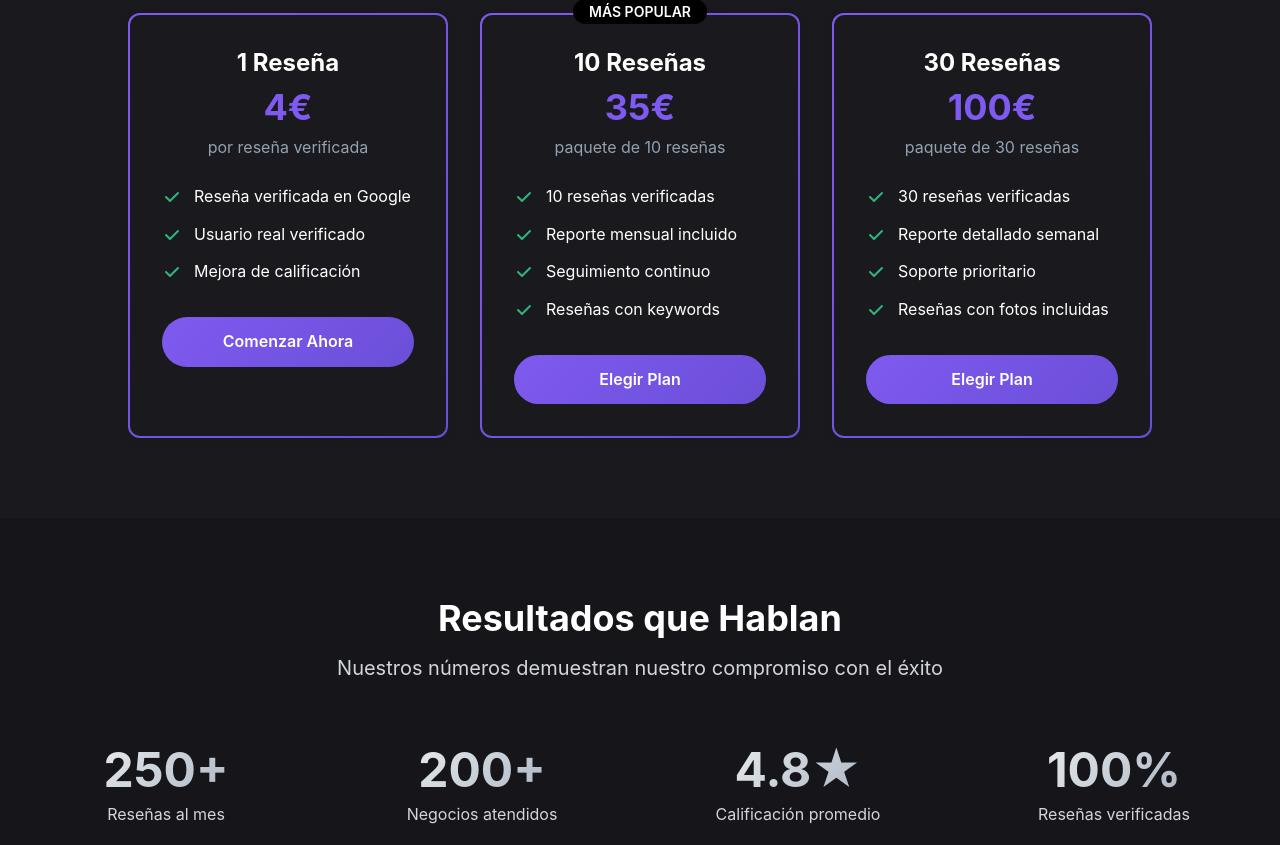
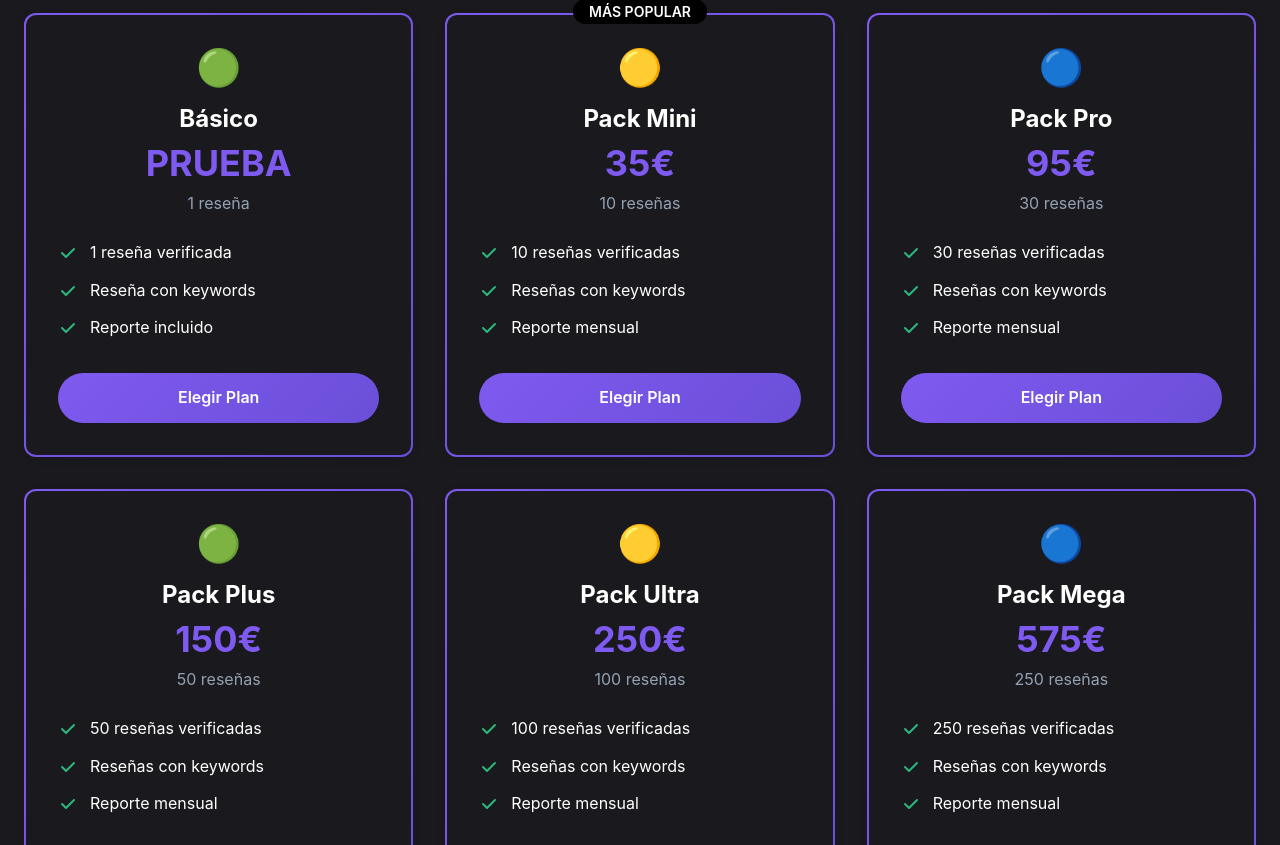
Before and after one commit to AXELRAYO990/ElRESENADOR, a React (Vite) app: page / in a window 1280 px wide. Shown: the part 1515-2360 px from the top of the page. Built offline with nearby package versions, Linux system fonts and the light colour scheme.

Commit message:
Actualizado pricing con 6 nuevos planes: Básico, Pack Mini, Pack Pro, Pack Plus, Pack Ultra y Pack Mega

```diff
--- a/src/App.tsx
+++ b/src/App.tsx
@@ -123,46 +123,50 @@ function App() {
             </p>
           </div>
 
-          <div className="grid md:grid-cols-3 gap-8 max-w-5xl mx-auto">
+          <div className="grid md:grid-cols-2 lg:grid-cols-3 gap-8 max-w-7xl mx-auto">
+            {/* Plan Básico */}
             <div className="price-card-elegant p-8 rounded-xl shadow-elegant">
               <div className="text-center mb-6">
-                <h3 className="text-2xl font-bold text-headline mb-2">1 Reseña</h3>
-                <div className="text-4xl font-bold highlight mb-2">4€</div>
-                <p className="text-paragraph">por reseña verificada</p>
+                <div className="text-4xl mb-4">🟢</div>
+                <h3 className="text-2xl font-bold text-headline mb-2">Básico</h3>
+                <div className="text-4xl font-bold highlight mb-2">PRUEBA</div>
+                <p className="text-paragraph">1 reseña</p>
               </div>
               <ul className="space-y-3 mb-8">
                 <li className="flex items-center">
                   <svg className="w-5 h-5 text-success mr-3" fill="currentColor" viewBox="0 0 20 20">
                     <path fillRule="evenodd" d="M16.707 5.293a1 1 0 010 1.414l-8 8a1 1 0 01-1.414 0l-4-4a1 1 0 011.414-1.414L8 12.586l7.293-7.293a1 1 0 011.414 0z" clipRule="evenodd" />
                   </svg>
-                  Reseña verificada en Google
+                  1 reseña verificada
                 </li>
                 <li className="flex items-center">
                   <svg className="w-5 h-5 text-success mr-3" fill="currentColor" viewBox="0 0 20 20">
                     <path fillRule="evenodd" d="M16.707 5.293a1 1 0 010 1.414l-8 8a1 1 0 01-1.414 0l-4-4a1 1 0 011.414-1.414L8 12.586l7.293-7.293a1 1 0 011.414 0z" clipRule="evenodd" />
                   </svg>
-                  Usuario real verificado
+                  Reseña con keywords
                 </li>
                 <li className="flex items-center">
                   <svg className="w-5 h-5 text-success mr-3" fill="currentColor" viewBox="0 0 20 20">
                     <path fillRule="evenodd" d="M16.707 5.293a1 1 0 010 1.414l-8 8a1 1 0 01-1.414 0l-4-4a1 1 0 011.414-1.414L8 12.586l7.293-7.293a1 1 0 011.414 0z" clipRule="evenodd" />
                   </svg>
-                  Mejora de calificación
+                  Reporte incluido
                 </li>
               </ul>
-              <a href="https://wa.me/34632425771?text=Hola,%20me%20interesa%20el%20paquete%20de%201%20reseña%20por%204€" target="_blank" rel="noopener noreferrer" className="w-full btn-elegant py-3 rounded-lg font-semibold block text-center">
-                Comenzar Ahora
+              <a href="https://wa.me/34632425771?text=Hola,%20me%20interesa%20el%20plan%20básico%20de%20prueba%20con%201%20reseña" target="_blank" rel="noopener noreferrer" className="w-full btn-elegant py-3 rounded-lg font-semibold block text-center">
+                Elegir Plan
               </a>
             </div>
 
+            {/* Pack Mini */}
             <div className="price-card-elegant p-8 rounded-xl shadow-elegant relative border-gradient">
               <div className="absolute -top-4 left-1/2 transform -translate-x-1/2">
                 <span className="bg-black text-white px-4 py-1 rounded-full text-sm font-semibold">MÁS POPULAR</span>
               </div>
               <div className="text-center mb-6">
-                <h3 className="text-2xl font-bold text-headline mb-2">10 Reseñas</h3>
+                <div className="text-4xl mb-4">🟡</div>
+                <h3 className="text-2xl font-bold text-headline mb-2">Pack Mini</h3>
                 <div className="text-4xl font-bold highlight mb-2">35€</div>
-                <p className="text-paragraph">paquete de 10 reseñas</p>
+                <p className="text-paragraph">10 reseñas</p>
               </div>
               <ul className="space-y-3 mb-8">
                 <li className="flex items-center">
@@ -175,31 +179,27 @@ function App() {
                   <svg className="w-5 h-5 text-success mr-3" fill="currentColor" viewBox="0 0 20 20">
                     <path fillRule="evenodd" d="M16.707 5.293a1 1 0 010 1.414l-8 8a1 1 0 01-1.414 0l-4-4a1 1 0 011.414-1.414L8 12.586l7.293-7.293a1 1 0 011.414 0z" clipRule="evenodd" />
                   </svg>
-                  Reporte mensual incluido
+                  Reseñas con keywords
                 </li>
                 <li className="flex items-center">
                   <svg className="w-5 h-5 text-success mr-3" fill="currentColor" viewBox="0 0 20 20">
                     <path fillRule="evenodd" d="M16.707 5.293a1 1 0 010 1.414l-8 8a1 1 0 01-1.414 0l-4-4a1 1 0 011.414-1.414L8 12.586l7.293-7.293a1 1 0 011.414 0z" clipRule="evenodd" />
                   </svg>
-                  Seguimiento continuo
-                </li>
-                <li className="flex items-center">
-                  <svg className="w-5 h-5 text-success mr-3" fill="currentColor" viewBox="0 0 20 20">
-                    <path fillRule="evenodd" d="M16.707 5.293a1 1 0 010 1.414l-8 8a1 1 0 01-1.414 0l-4-4a1 1 0 011.414-1.414L8 12.586l7.293-7.293a1 1 0 011.414 0z" clipRule="evenodd" />
-                  </svg>
-                  Reseñas con keywords
+                  Reporte mensual
                 </li>
               </ul>
-              <a href="https://wa.me/34632425771?text=Hola,%20me%20interesa%20el%20paquete%20de%2010%20reseñas%20por%2035€" target="_blank" rel="noopener noreferrer" className="w-full btn-elegant py-3 rounded-lg font-semibold block text-center">
+              <a href="https://wa.me/34632425771?text=Hola,%20me%20interesa%20el%20pack%20mini%20de%2010%20reseñas%20por%2035€" target="_blank" rel="noopener noreferrer" className="w-full btn-elegant py-3 rounded-lg font-semibold block text-center">
                 Elegir Plan
               </a>
             </div>
 
+            {/* Pack Pro */}
             <div className="price-card-elegant p-8 rounded-xl shadow-elegant">
               <div className="text-center mb-6">
-                <h3 className="text-2xl font-bold text-headline mb-2">30 Reseñas</h3>
-                <div className="text-4xl font-bold highlight mb-2">100€</div>
-                <p className="text-paragraph">paquete de 30 reseñas</p>
+                <div className="text-4xl mb-4">🔵</div>
+                <h3 className="text-2xl font-bold text-headline mb-2">Pack Pro</h3>
+                <div className="text-4xl font-bold highlight mb-2">95€</div>
+                <p className="text-paragraph">30 reseñas</p>
               </div>
               <ul className="space-y-3 mb-8">
                 <li className="flex items-center">
@@ -212,22 +212,115 @@ function App() {
                   <svg className="w-5 h-5 text-success mr-3" fill="currentColor" viewBox="0 0 20 20">
                     <path fillRule="evenodd" d="M16.707 5.293a1 1 0 010 1.414l-8 8a1 1 0 01-1.414 0l-4-4a1 1 0 011.414-1.414L8 12.586l7.293-7.293a1 1 0 011.414 0z" clipRule="evenodd" />
                   </svg>
-                  Reporte detallado semanal
+                  Reseñas con keywords
                 </li>
                 <li className="flex items-center">
                   <svg className="w-5 h-5 text-success mr-3" fill="currentColor" viewBox="0 0 20 20">
                     <path fillRule="evenodd" d="M16.707 5.293a1 1 0 010 1.414l-8 8a1 1 0 01-1.414 0l-4-4a1 1 0 011.414-1.414L8 12.586l7.293-7.293a1 1 0 011.414 0z" clipRule="evenodd" />
                   </svg>
-                  Soporte prioritario
+                  Reporte mensual
+                </li>
+              </ul>
+              <a href="https://wa.me/34632425771?text=Hola,%20me%20interesa%20el%20pack%20pro%20de%2030%20reseñas%20por%2095€" target="_blank" rel="noopener noreferrer" className="w-full btn-elegant py-3 rounded-lg font-semibold block text-center">
+                Elegir Plan
+              </a>
+            </div>
+
+            {/* Pack Plus */}
+            <div className="price-card-elegant p-8 rounded-xl shadow-elegant">
+              <div className="text-center mb-6">
+                <div className="text-4xl mb-4">🟢</div>
+                <h3 className="text-2xl font-bold text-headline mb-2">Pack Plus</h3>
+                <div className="text-4xl font-bold highlight mb-2">150€</div>
+                <p className="text-paragraph">50 reseñas</p>
+              </div>
+              <ul className="space-y-3 mb-8">
+                <li className="flex items-center">
+                  <svg className="w-5 h-5 text-success mr-3" fill="currentColor" viewBox="0 0 20 20">
+                    <path fillRule="evenodd" d="M16.707 5.293a1 1 0 010 1.414l-8 8a1 1 0 01-1.414 0l-4-4a1 1 0 011.414-1.414L8 12.586l7.293-7.293a1 1 0 011.414 0z" clipRule="evenodd" />
+                  </svg>
+                  50 reseñas verificadas
                 </li>
                 <li className="flex items-center">
                   <svg className="w-5 h-5 text-success mr-3" fill="currentColor" viewBox="0 0 20 20">
                     <path fillRule="evenodd" d="M16.707 5.293a1 1 0 010 1.414l-8 8a1 1 0 01-1.414 0l-4-4a1 1 0 011.414-1.414L8 12.586l7.293-7.293a1 1 0 011.414 0z" clipRule="evenodd" />
                   </svg>
-                  Reseñas con fotos incluidas
+                  Reseñas con keywords
+                </li>
+                <li className="flex items-center">
+                  <svg className="w-5 h-5 text-success mr-3" fill="currentColor" viewBox="0 0 20 20">
+                    <path fillRule="evenodd" d="M16.707 5.293a1 1 0 010 1.414l-8 8a1 1 0 01-1.414 0l-4-4a1 1 0 011.414-1.414L8 12.586l7.293-7.293a1 1 0 011.414 0z" clipRule="evenodd" />
+                  </svg>
+                  Reporte mensual
                 </li>
               </ul>
-              <a href="https://wa.me/34632425771?text=Hola,%20me%20interesa%20el%20paquete%20de%2030%20reseñas%20por%20100€" target="_blank" rel="noopener noreferrer" className="w-full btn-elegant py-3 rounded-lg font-semibold block text-center">
+              <a href="https://wa.me/34632425771?text=Hola,%20me%20interesa%20el%20pack%20plus%20de%2050%20reseñas%20por%20150€" target="_blank" rel="noopener noreferrer" className="w-full btn-elegant py-3 rounded-lg font-semibold block text-center">
+                Elegir Plan
+              </a>
+            </div>
+
+            {/* Pack Ultra */}
+            <div className="price-card-elegant p-8 rounded-xl shadow-elegant">
+              <div className="text-center mb-6">
+                <div className="text-4xl mb-4">🟡</div>
+                <h3 className="text-2xl font-bold text-headline mb-2">Pack Ultra</h3>
+                <div className="text-4xl font-bold highlight mb-2">250€</div>
+                <p className="text-paragraph">100 reseñas</p>
+              </div>
+              <ul className="space-y-3 mb-8">
+                <li className="flex items-center">
+                  <svg className="w-5 h-5 text-success mr-3" fill="currentColor" viewBox="0 0 20 20">
+                    <path fillRule="evenodd" d="M16.707 5.293a1 1 0 010 1.414l-8 8a1 1 0 01-1.414 0l-4-4a1 1 0 011.414-1.414L8 12.586l7.293-7.293a1 1 0 011.414 0z" clipRule="evenodd" />
+                  </svg>
+                  100 reseñas verificadas
+                </li>
+                <li className="flex items-center">
+                  <svg className="w-5 h-5 text-success mr-3" fill="currentColor" viewBox="0 0 20 20">
+                    <path fillRule="evenodd" d="M16.707 5.293a1 1 0 010 1.414l-8 8a1 1 0 01-1.414 0l-4-4a1 1 0 011.414-1.414L8 12.586l7.293-7.293a1 1 0 011.414 0z" clipRule="evenodd" />
+                  </svg>
+                  Reseñas con keywords
+                </li>
+                <li className="flex items-center">
+                  <svg className="w-5 h-5 text-success mr-3" fill="currentColor" viewBox="0 0 20 20">
+                    <path fillRule="evenodd" d="M16.707 5.293a1 1 0 010 1.414l-8 8a1 1 0 01-1.414 0l-4-4a1 1 0 011.414-1.414L8 12.586l7.293-7.293a1 1 0 011.414 0z" clipRule="evenodd" />
+                  </svg>
+                  Reporte mensual
+                </li>
+              </ul>
+              <a href="https://wa.me/34632425771?text=Hola,%20me%20interesa%20el%20pack%20ultra%20de%20100%20reseñas%20por%20250€" target="_blank" rel="noopener noreferrer" className="w-full btn-elegant py-3 rounded-lg font-semibold block text-center">
+                Elegir Plan
+              </a>
+            </div>
+
+            {/* Pack Mega */}
+            <div className="price-card-elegant p-8 rounded-xl shadow-elegant">
+              <div className="text-center mb-6">
+                <div className="text-4xl mb-4">🔵</div>
+                <h3 className="text-2xl font-bold text-headline mb-2">Pack Mega</h3>
+                <div className="text-4xl font-bold highlight mb-2">575€</div>
+                <p className="text-paragraph">250 reseñas</p>
+              </div>
+              <ul className="space-y-3 mb-8">
+                <li className="flex items-center">
+                  <svg className="w-5 h-5 text-success mr-3" fill="currentColor" viewBox="0 0 20 20">
+                    <path fillRule="evenodd" d="M16.707 5.293a1 1 0 010 1.414l-8 8a1 1 0 01-1.414 0l-4-4a1 1 0 011.414-1.414L8 12.586l7.293-7.293a1 1 0 011.414 0z" clipRule="evenodd" />
+                  </svg>
+                  250 reseñas verificadas
+                </li>
+                <li className="flex items-center">
+                  <svg className="w-5 h-5 text-success mr-3" fill="currentColor" viewBox="0 0 20 20">
+                    <path fillRule="evenodd" d="M16.707 5.293a1 1 0 010 1.414l-8 8a1 1 0 01-1.414 0l-4-4a1 1 0 011.414-1.414L8 12.586l7.293-7.293a1 1 0 011.414 0z" clipRule="evenodd" />
+                  </svg>
+                  Reseñas con keywords
+                </li>
+                <li className="flex items-center">
+                  <svg className="w-5 h-5 text-success mr-3" fill="currentColor" viewBox="0 0 20 20">
+                    <path fillRule="evenodd" d="M16.707 5.293a1 1 0 010 1.414l-8 8a1 1 0 01-1.414 0l-4-4a1 1 0 011.414-1.414L8 12.586l7.293-7.293a1 1 0 011.414 0z" clipRule="evenodd" />
+                  </svg>
+                  Reporte mensual
+                </li>
+              </ul>
+              <a href="https://wa.me/34632425771?text=Hola,%20me%20interesa%20el%20pack%20mega%20de%20250%20reseñas%20por%20575€" target="_blank" rel="noopener noreferrer" className="w-full btn-elegant py-3 rounded-lg font-semibold block text-center">
                 Elegir Plan
               </a>
             </div>
```
